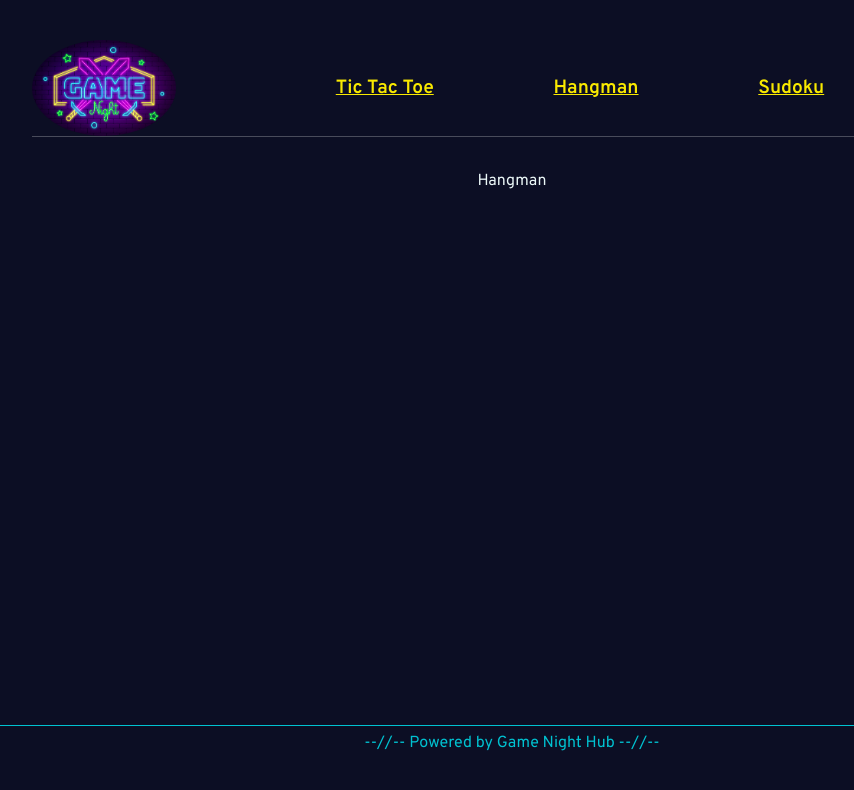
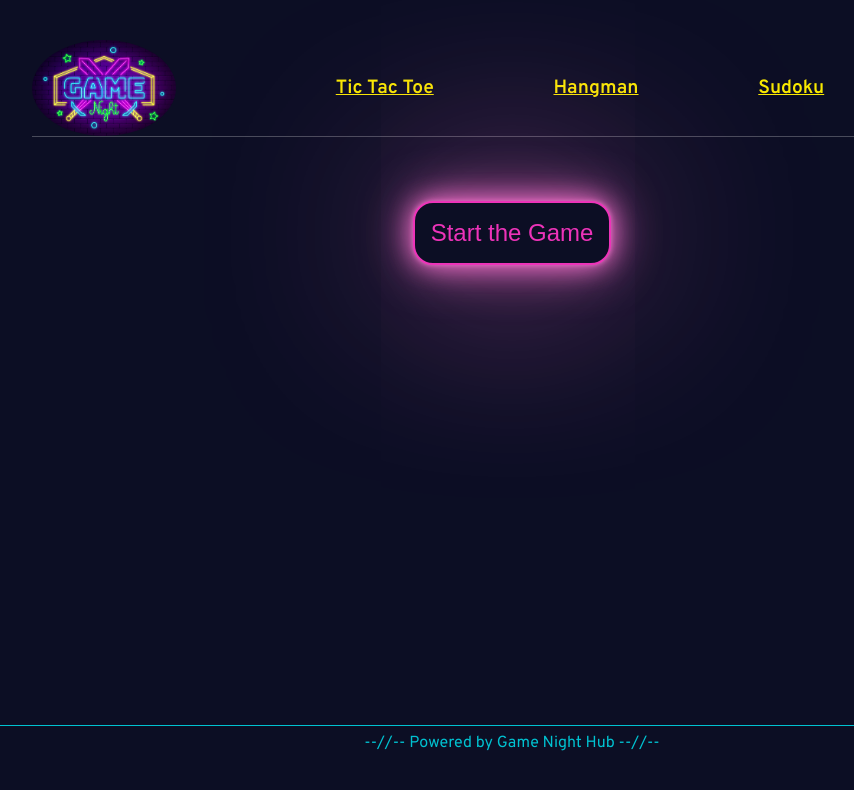
Before and after one commit to AlinaNerlich-dev/Project-MERN-3---React-Good-Practices, a React (Vite) app in the folder game-hub/: page /hangman in a window 1280 px wide. Shown: the top 790 px of the page, without its empty margins (128-982 px from the left). Built offline with nearby package versions, Linux system fonts and the light colour scheme; a web font is replaced by a local one.

Commit message:
first try hangman dashes

```diff
--- a/game-hub/src/pages/Hangman.jsx
+++ b/game-hub/src/pages/Hangman.jsx
@@ -1,8 +1,58 @@
+import { useEffect, useState } from "react"
+import PrimaryButton from "../components/Primary-button"
+
+const wordList=[
+  "grandfather",
+  "rhythm",
+  "knee",
+  "honey",
+  "nose",
+  "middle",
+  "step",
+  "range",
+  "flame",
+  "hobbies",
+  "exchange",
+  "pocket"
+  ];
 
 
 const Hangman = () => {
+
+  const [word, setWord] = useState(" ");
+  const [amountDash, setAmountDash] = useState();
+
+
+  const randomInteger = () => {
+    return (
+      Math.floor(Math.random() * (11 - 0 + 1)) + 0
+    )
+  }
+
+  const startGame = () => {
+    const number = randomInteger();
+    setWord(wordList[number]);
+  }
+
+  let arrayOfDashes = [];
+  useEffect(()=>{
+
+    setAmountDash(word.length);
+
+    for (let i = 0; i< amountDash; i++){
+      arrayOfDashes.push("<span>_</span>>");
+    }console.log(arrayOfDashes)
+  }, [word, amountDash])
+
+
   return (
-    <div>Hangman</div>
+    <div>
+      <PrimaryButton buttonText="Start the Game" onClick={startGame}/>
+     { console.log(word)}
+      { arrayOfDashes.map((dash) => {
+        return(dash)
+      })}
+    </div>
   )
 }
 
```
